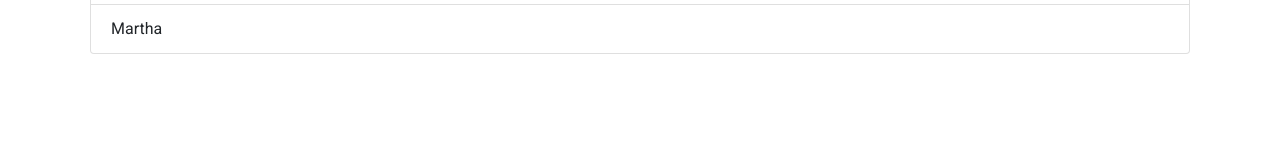
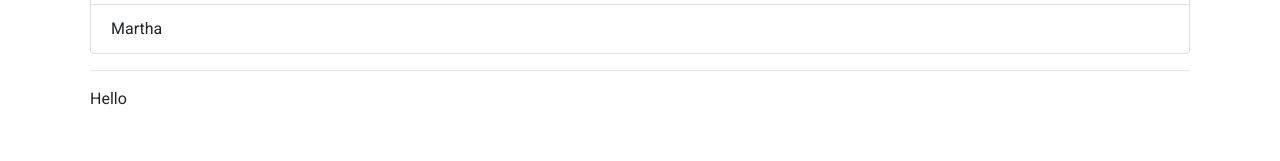
Before and after one commit to cbsajan/Vue3-Transition-2022, a Vue app: page / in a window 1280 px wide. Shown: the part 348-509 px from the top of the page. Built offline with nearby package versions, Linux system fonts and the light colour scheme.

Commit message:
08-the-appear-prop

```diff
--- /dev/null
+++ b/src/components/Transitions/Hello-Comp.vue
@@ -0,0 +1,3 @@
+<template>
+    <div>Hello</div>
+</template>
--- a/src/components/Transitions/Three-Comp.vue
+++ b/src/components/Transitions/Three-Comp.vue
@@ -8,19 +8,31 @@
     <hr />
     <div>
         <ul class="pl-0">
-            <transition-group name="fade">
+            <transition-group name="fade" appear>
                 <li class="list-group-item" v-for="(item, index) in list" @click="removeItem(index)" :key="item">
                     {{ item }}
                 </li>
             </transition-group>
         </ul>
+
+        <hr />
+
+        <transition name="fade" appear="">
+            <comp-hello></comp-hello>
+        </transition>
+
+
     </div>
 
 </template>
 
 
 <script>
+import compHello from './Hello-Comp.vue';
 export default {
+    components: {
+        compHello
+    },
     data() {
         return {
             list: ['Francis', 'Ron', 'Martha'],
@@ -31,8 +43,6 @@ export default {
         addOne() {
             if (!this.list.includes(this.name)) {
                 this.list.unshift(this.name)
-            } else {
-                alert("The Name is already in the list")
             }
         },
         removeItem(index) {
```
